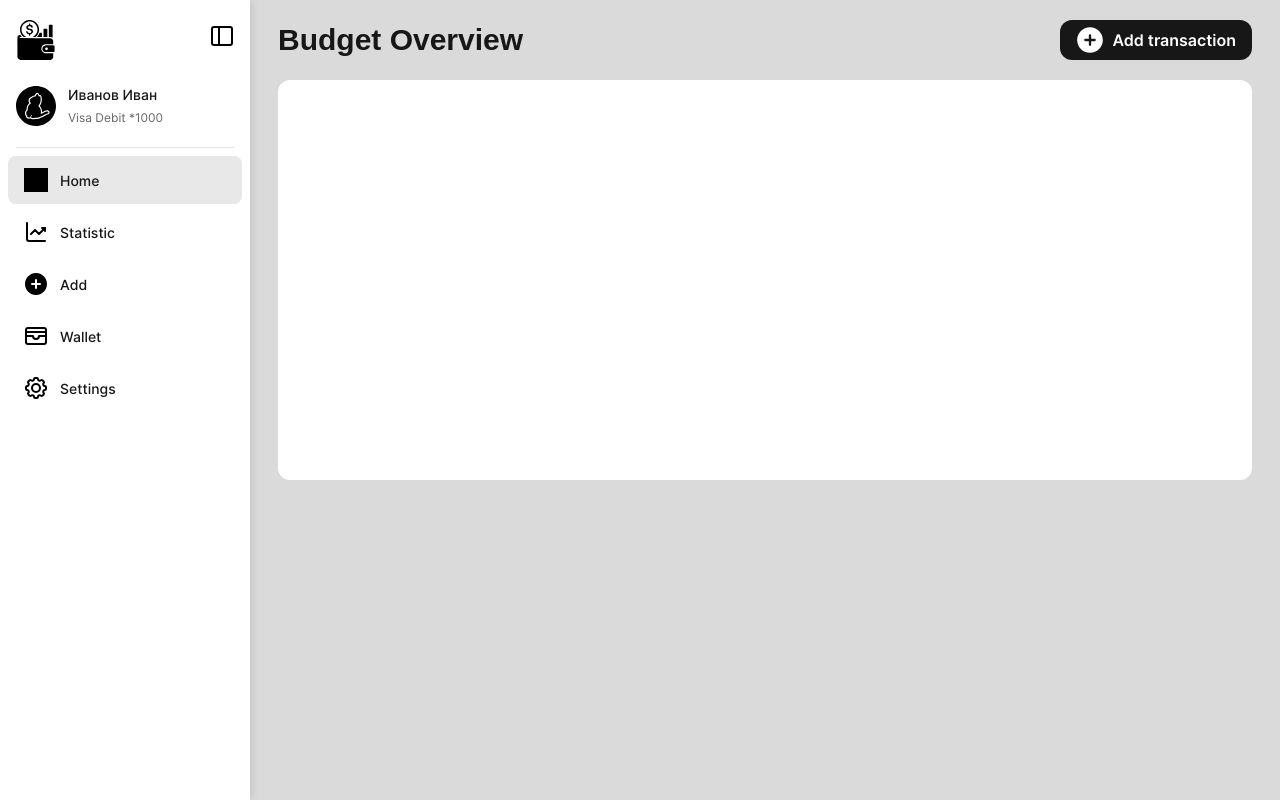
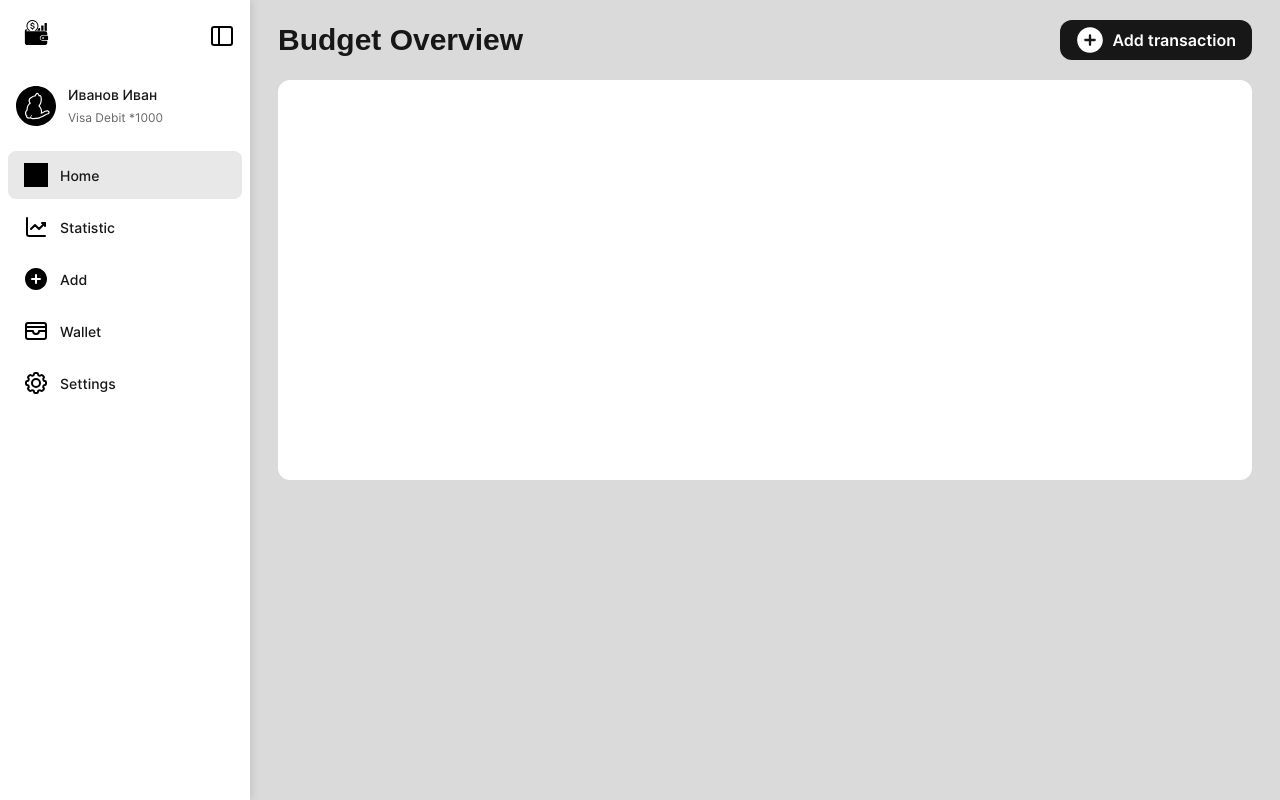
Before and after one commit to Bashkanitto/frontend-backend, a Next.js app: page / in a window 1280 px wide. Built offline with nearby package versions, Linux system fonts and the light colour scheme; grey boxes are pictures that could not be loaded; a web font is replaced by a local one.

Commit message:
fix: sidebar

```diff
--- a/app/components/Sidebar.module.css
+++ b/app/components/Sidebar.module.css
@@ -43,6 +43,7 @@
   min-height: 72px;
   gap: 12px;
   flex-shrink: 0;
+
 }
 
 .logo {
@@ -86,8 +87,8 @@
   cursor: pointer;
   transition: background-color 0.2s;
   border-radius: 8px;
-  margin: 0 8px;
-  margin-left: 0px;
+  margin: 0 8px 12px;
+  padding-left: 8px;
 }
 
 .profile:hover {
@@ -135,12 +136,6 @@
   text-overflow: ellipsis;
 }
 
-.divider {
-  height: 1px;
-  background-color: var(--sidebar-divider);
-  margin: 8px 16px;
-  flex-shrink: 0;
-}
 
 .nav {
   display: flex;
--- a/app/components/Sidebar.tsx
+++ b/app/components/Sidebar.tsx
@@ -47,12 +47,12 @@ export default function Sidebar() {
                 : '/void_logo.svg'
             }
             alt="logo"
-            className={styles.logo}
+            className={`${styles.logo} ml-2`}
             style={{
-              width: '40px',
-              height: '40px',
-              minWidth: '40px',
-              minHeight: '40px',
+              width: '25px',
+              height: '25px',
+              minWidth: '25px',
+              minHeight: '25px',
             }}
           />
         </div>
@@ -82,7 +82,6 @@ export default function Sidebar() {
         </div>
       </div>
 
-      <div className={styles.divider}></div>
 
       <div className={styles.nav}>
         {navItems.map((item) => {
--- /dev/null
+++ b/app/components/WalletCard.tsx
@@ -0,0 +1,31 @@
+'use client';
+
+import React from 'react';
+import { ArrowUp, ArrowDown, Building2, Wallet, DollarSign } from 'lucide-react';
+
+type WalletCardProps = {
+  name: string;
+  amount: number;
+  icon: React.ElementType;
+  editable?: boolean;
+};
+
+export const WalletCard: React.FC<WalletCardProps> = ({ name, amount, icon: Icon, editable = true }) => (
+  <div className="bg-white rounded-2xl p-6 shadow-sm hover:shadow-md transition-shadow">
+    <div className="flex items-start justify-between mb-4">
+      <div className="p-3 bg-gray-100 rounded-xl">
+        <Icon size={24} className="text-gray-700" />
+      </div>
+      {editable && (
+        <button className="text-gray-400 hover:text-gray-600">
+          <svg width="20" height="20" viewBox="0 0 24 24" fill="none" stroke="currentColor" strokeWidth="2">
+            <path d="M11 4H4a2 2 0 0 0-2 2v14a2 2 0 0 0 2 2h14a2 2 0 0 0 2-2v-7" />
+            <path d="M18.5 2.5a2.121 2.121 0 0 1 3 3L12 15l-4 1 1-4 9.5-9.5z" />
+          </svg>
+        </button>
+      )}
+    </div>
+    <p className="text-gray-400 text-sm mb-1">{name}</p>
+    <p className="text-3xl font-bold">€{amount.toLocaleString()}</p>
+  </div>
+);
--- a/app/page.tsx
+++ b/app/page.tsx
@@ -4,6 +4,7 @@ import Sidebar from '@/app/components/Sidebar';
 import Header from '@/app/components/Header';
 import Loader from './components/Loader';
 import Modal from './components/Modal';
+import { WalletCard } from './components/WalletCard';
 import { useState, useEffect } from 'react';
 
 export default function Home() {
@@ -32,7 +33,9 @@ export default function Home() {
       <div className="flex-1 flex flex-col background">
         <Header />
         <main className="p-4 mx-7 rounded-xl bg-[var(--background)] h-[50%]">
-          {/* Контент */}
+                <div className="grid grid-cols-1 md:grid-cols-3 gap-4">
+
+      </div>
         </main>
       </div>
 
--- a/package.json
+++ b/package.json
@@ -11,6 +11,7 @@
   },
   "dependencies": {
     "axios": "^1.13.1",
+    "lucide-react": "^0.553.0",
     "next": "16.0.1",
     "react": "19.2.0",
     "react-dom": "19.2.0",
```
Also changed, not shown: 1 other file (tests, documents, lock files or other folders).
